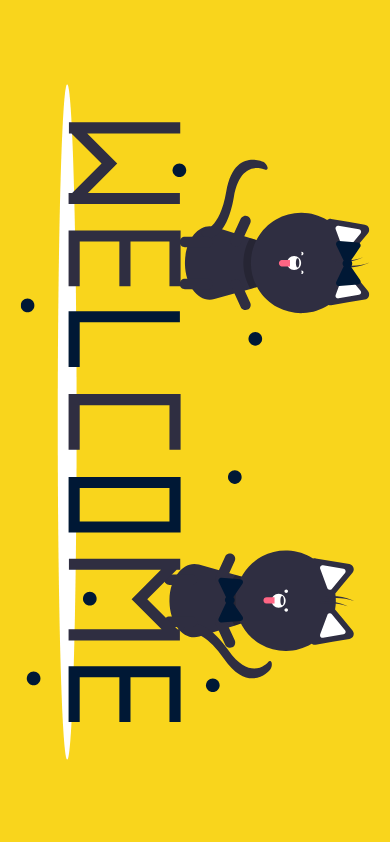
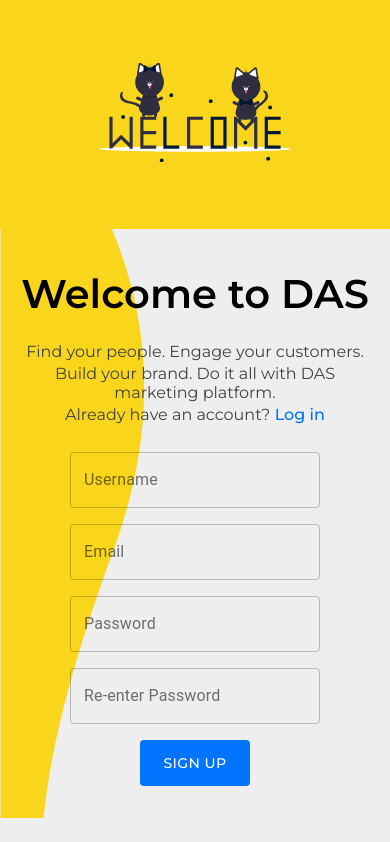
Before and after one commit to JavonGit/eMarketing, a React (Create React App) app: page /SignupForm in a window 390 px wide. Shown: the top 842 px of the page. Built offline with nearby package versions, Linux system fonts and the light colour scheme.

Commit message:
signup page transitions added and made responsive

```diff
--- a/src/Components/SigninForm/SigninForm.css
+++ b/src/Components/SigninForm/SigninForm.css
@@ -20,7 +20,8 @@
 
 .login__form-link{
     text-decoration: none;
-    color: #001835;
+    color: #0074FC;
+    font-weight: 500;
 }
 
 .login__form-form{
--- a/src/Components/SigninForm/SigninForm.jsx
+++ b/src/Components/SigninForm/SigninForm.jsx
@@ -92,7 +92,7 @@ function SigninForm() {
             </Button>
           </form>
           <Link
-            to="/SignupForm"
+            to="#"
             className="login__form-link"
             style={{ marginBottom: "1rem" }}
           >
--- a/src/Components/SignupForm/SignupForm.css
+++ b/src/Components/SignupForm/SignupForm.css
@@ -13,7 +13,7 @@
     background-image: url('../../Assets/pattern_left.png');
     background-repeat: no-repeat;
     background-position: left;
-    background-size: contain;
+    /* background-size: contain; */
 }
 
 .signup__form-form{
@@ -55,3 +55,74 @@
 .signup__greet-img{
     width: 350px;
 }
+
+@media screen and (max-width: 960px){
+    .signup__greet{
+        background-color: #F9D51C;
+        display: flex;
+        justify-content: center;
+        align-items: center;
+        min-height: auto;
+        padding: 1rem;
+    }
+
+    .signup__greet-img{
+        width: 100px;
+        transform: rotate(-90deg);
+    }
+
+    .signup__form-form{
+        align-items: center;
+    }
+
+    .signup__form-title{
+        font-size: 3rem;
+        text-align: center;
+        margin: 1.5rem 0;
+    }
+
+    .signup__form-div-subtext{
+        margin-bottom: 1.5rem;
+        display: flex;
+        flex-direction: column;
+        align-items: center;
+    }
+
+    .signup__form-subtext{
+        color: rgb(66, 66, 66);
+        margin-bottom: 0.2rem;
+        text-align: center;
+    }
+}
+
+@media screen and (max-width: 600px){
+    .signup__form-pattern{
+        background-image: url('../../Assets/pattern_left.png');
+        background-repeat: no-repeat;
+        background-position: left;
+        background-size: auto;
+    }
+
+    .signup__form-form{
+        align-items: center;
+    }
+
+    .signup__form-title{
+        font-size: 2.5rem;
+        text-align: center;
+        margin: 1.5rem 0;
+    }
+
+    .signup__form-div-subtext{
+        margin-bottom: 1.5rem;
+        display: flex;
+        flex-direction: column;
+        align-items: center;
+    }
+
+    .signup__form-subtext{
+        color: rgb(66, 66, 66);
+        margin-bottom: 0.2rem;
+        text-align: center;
+    }
+}
--- a/src/Components/SignupForm/SignupForm.jsx
+++ b/src/Components/SignupForm/SignupForm.jsx
@@ -1,8 +1,46 @@
 import { Button, Grid, TextField } from "@material-ui/core";
+import { motion } from "framer-motion";
 import React from "react";
 import { Link } from "react-router-dom";
 import welcome from "../../Assets/welcome.svg";
 import "./SignupForm.css";
+
+//motion variants
+const container = {
+  init: {
+    opacity: 0,
+    y: "5vh",
+  },
+  visible: {
+    opacity: 1,
+    y: 0,
+    transition: {
+      delay: 0.2,
+      duration: 0.8,
+      type: "spring",
+      // ease: "linear",
+      stiffness: 100,
+    },
+  },
+};
+
+const imgVariant = {
+  init: {
+    opacity: 0,
+    x: "5vw",
+  },
+  visible: {
+    opacity: 1,
+    x: 0,
+    transition: {
+      delay: 0.2,
+      duration: 0.7,
+      type: "spring",
+      // ease: "linear",
+      stiffness: 100,
+    },
+  },
+};
 
 function SignupForm() {
   return (
@@ -17,7 +55,9 @@ function SignupForm() {
           alignItems="center"
           className="signup__greet"
         >
-          <img className="signup__greet-img" src={welcome} alt="welcome" />
+          <motion.div variants={imgVariant} initial="init" animate="visible">
+            <img className="signup__greet-img" src={welcome} alt="welcome" />
+          </motion.div>
         </Grid>
         <Grid
           container
@@ -26,7 +66,12 @@ function SignupForm() {
           xs={12}
           className="signup__form signup__form-pattern"
         >
-          <form className="signup__form-form">
+          <motion.form
+            variants={container}
+            initial="init"
+            animate="visible"
+            className="signup__form-form"
+          >
             <h1 className="signup__form-title">Welcome to DAS</h1>
             <div className="signup__form-div-subtext">
               <div className="signup__form-subtext">
@@ -80,7 +125,7 @@ function SignupForm() {
             >
               Sign up
             </Button>
-          </form>
+          </motion.form>
         </Grid>
       </Grid>
     </div>
```
Also changed, not shown: 1 other file (tests, documents, lock files or other folders).
